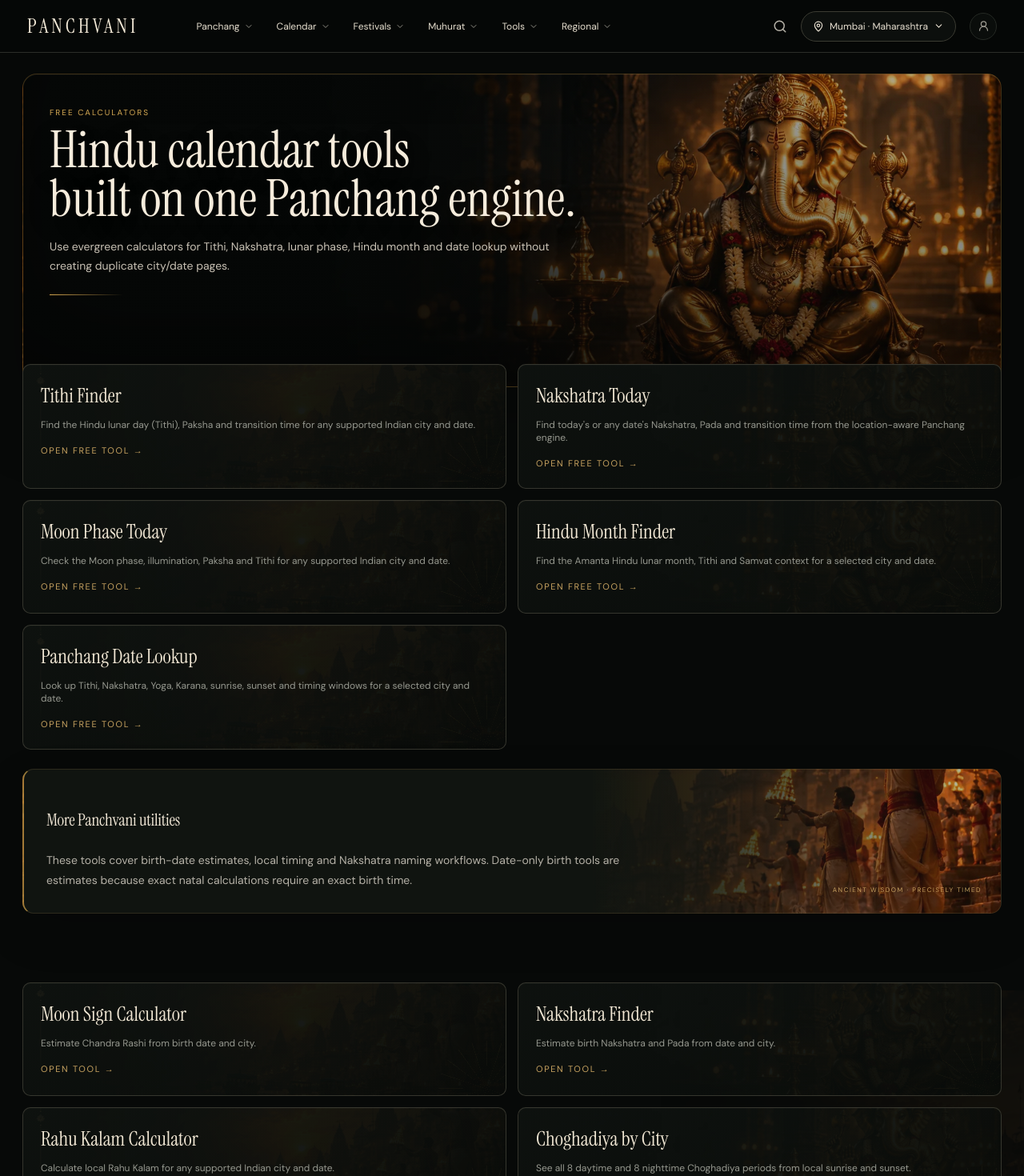
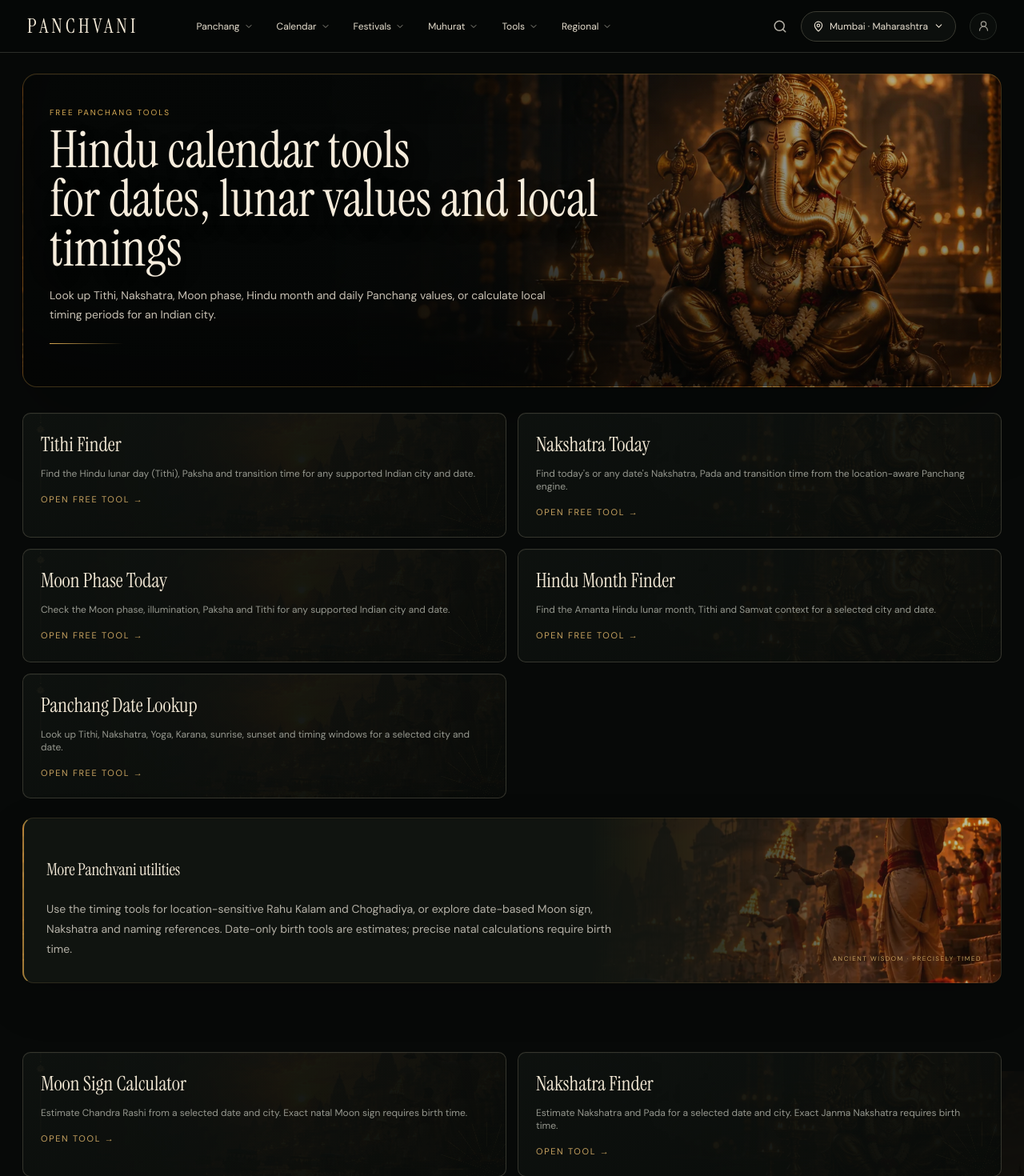
Before and after one commit to SviatF/chanag.xx, a Next.js app: page /tools in a window 1280 px wide. Shown: the top 1470 px of the page at 80% size. Built offline with nearby package versions, Linux system fonts and the light colour scheme.

Commit message:
Rewrite tools hub for users

```diff
--- a/app/tools/page.tsx
+++ b/app/tools/page.tsx
@@ -4,26 +4,26 @@ import Link from "next/link";
 import {expandedToolPath,expandedTools,expandedToolSlugs} from "@/lib/tool-expansion";
 
 export const metadata={
-  title:"Hindu Calendar Tools — Tithi, Nakshatra, Moon Phase & Panchang",
-  description:"Free Hindu calendar and Panchang calculators for Tithi, Nakshatra, Moon phase, Hindu month, Rahu Kalam, Choghadiya and more."
+  title:"Hindu Calendar Tools — Tithi, Nakshatra, Moon Phase, Rahu Kalam & Choghadiya",
+  description:"Free Panchang and Hindu calendar tools for Tithi, Nakshatra, Moon phase, Hindu month, Rahu Kalam, Choghadiya and date lookup."
 };
 
 const existingTools=[
-  ["Moon Sign Calculator","Estimate Chandra Rashi from birth date and city.","/tools/moon-sign-calculator"],
-  ["Nakshatra Finder","Estimate birth Nakshatra and Pada from date and city.","/tools/nakshatra-finder"],
+  ["Moon Sign Calculator","Estimate Chandra Rashi from a selected date and city. Exact natal Moon sign requires birth time.","/tools/moon-sign-calculator"],
+  ["Nakshatra Finder","Estimate Nakshatra and Pada for a selected date and city. Exact Janma Nakshatra requires birth time.","/tools/nakshatra-finder"],
   ["Rahu Kalam Calculator","Calculate local Rahu Kalam for any supported Indian city and date.","/tools/rahu-kalam-calculator"],
-  ["Choghadiya by City","See all 8 daytime and 8 nighttime Choghadiya periods from local sunrise and sunset.","/tools/choghadiya/mumbai"],
-  ["Hindu Baby Names by Nakshatra","Browse name ideas grouped by traditional Nakshatra starting sounds.","/tools/hindu-baby-names/ashwini"]
+  ["Today's Choghadiya","Choose a city for 8 daytime and 8 nighttime Choghadiya periods from local solar timings.","/tools/choghadiya"],
+  ["Hindu Baby Names by Nakshatra","Browse all 27 Nakshatras with traditional Pada sounds and name ideas.","/tools/hindu-baby-names"]
 ] as const;
 
 export default function Tools(){
   const evergreen=expandedToolSlugs.map(slug=>expandedTools[slug]);
   return <main><Header city={cities[0]}/><div className="page-shell internal-visual internal-tools">
-    <p className="page-kicker">FREE CALCULATORS</p>
-    <h1 className="page-title">Hindu calendar tools<br/>built on one Panchang engine.</h1>
-    <p className="page-subtitle">Use evergreen calculators for Tithi, Nakshatra, lunar phase, Hindu month and date lookup without creating duplicate city/date pages.</p>
+    <p className="page-kicker">FREE PANCHANG TOOLS</p>
+    <h1 className="page-title">Hindu calendar tools<br/>for dates, lunar values and local timings</h1>
+    <p className="page-subtitle">Look up Tithi, Nakshatra, Moon phase, Hindu month and daily Panchang values, or calculate local timing periods for an Indian city.</p>
     <div className="tool-list">{evergreen.map(tool=><Link href={expandedToolPath(tool.slug)} key={tool.slug}><h3>{tool.name}</h3><p>{tool.description}</p><span className="page-kicker">Open free tool →</span></Link>)}</div>
-    <div className="seo-copy"><h2>More Panchvani utilities</h2><p>These tools cover birth-date estimates, local timing and Nakshatra naming workflows. Date-only birth tools are estimates because exact natal calculations require an exact birth time.</p></div>
+    <div className="seo-copy"><h2>More Panchvani utilities</h2><p>Use the timing tools for location-sensitive Rahu Kalam and Choghadiya, or explore date-based Moon sign, Nakshatra and naming references. Date-only birth tools are estimates; precise natal calculations require birth time.</p></div>
     <div className="tool-list">{existingTools.map(([title,description,href])=><Link href={href} key={href}><h3>{title}</h3><p>{description}</p><span className="page-kicker">Open tool →</span></Link>)}</div>
   </div></main>;
 }
```
